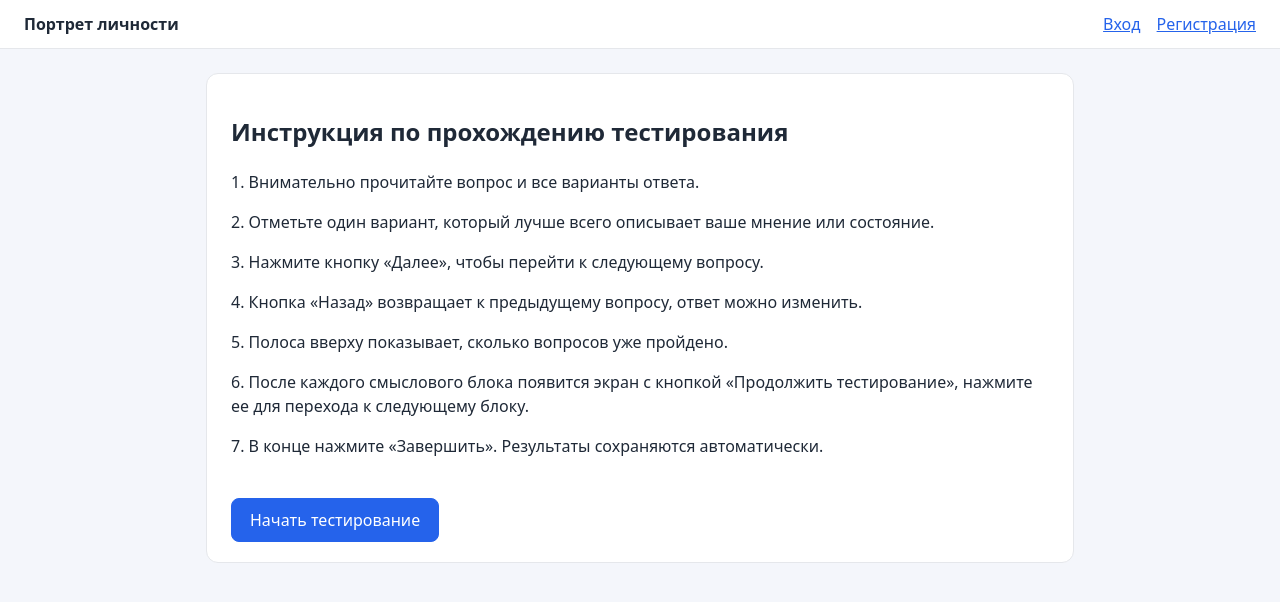
After one commit to bronyfail-cmd/MIET, a Flask app: template app/templates/instruction.html in a window 1280 px wide. The commit adds this page. Shown: the top 602 px of the page. Run offline with Flask 3, Linux system fonts and the light colour scheme; the template is opened without the code that fills it, so the values that code supplies are empty.

Commit message:
Add files via upload

```diff
--- /dev/null
+++ b/app/templates/instruction.html
@@ -0,0 +1,16 @@
+{% extends "base.html" %}
+{% block title %}Инструкция{% endblock %}
+{% block content %}
+<section class="card">
+  <h1>Инструкция по прохождению тестирования</h1>
+  <p>1. Внимательно прочитайте вопрос и все варианты ответа.</p>
+  <p>2. Отметьте один вариант, который лучше всего описывает ваше мнение или состояние.</p>
+  <p>3. Нажмите кнопку «Далее», чтобы перейти к следующему вопросу.</p>
+  <p>4. Кнопка «Назад» возвращает к предыдущему вопросу, ответ можно изменить.</p>
+  <p>5. Полоса вверху показывает, сколько вопросов уже пройдено.</p>
+  <p>6. После каждого смыслового блока появится экран с кнопкой «Продолжить тестирование», нажмите ее для перехода к следующему блоку.</p>
+  <p>7. В конце нажмите «Завершить». Результаты сохраняются автоматически.</p>
+  <br>
+  <a class="btn" href="{{ url_for('web.survey', attempt_id=attempt_id) }}">Начать тестирование</a>
+</section>
+{% endblock %}
--- a/app/templates/survey.html
+++ b/app/templates/survey.html
@@ -3,9 +3,8 @@
 {% block content %}
 <section class="card">
   <div class="progress"><div style="width: {{ progress.percent }}%"></div></div>
-  <p class="muted">Вопрос {{ position + 1 }} из {{ total }} · отвечено {{ progress.done }} · {{ method.title }}</p>
-  {% if method.demo %}<p class="muted">Демо-методика: вопросы-заглушки.</p>{% endif %}
-  {% if block_errors %}<div class="flash error">Часть блоков недоступна: {{ block_errors|map(attribute='method_id')|join(', ') }}</div>{% endif %}
+  <p class="muted">Вопрос {{ position + 1 }} из {{ total }} · отвечено {{ progress.done }}</p>
+  {% if block_errors %}<div class="flash error">Часть блоков временно недоступна.</div>{% endif %}
   <h2>{{ q.text }}</h2>
   <form method="post">
     <input type="hidden" name="_csrf" value="{{ csrf_token }}">
@@ -17,7 +16,6 @@
     </div>
     <div class="actions">
       <button class="btn ghost" name="action" value="prev" formnovalidate {% if position == 0 %}disabled{% endif %}>Назад</button>
-      <button class="btn ghost" name="action" value="skip" formnovalidate>Пропустить</button>
       {% if is_last %}
         <button class="btn" name="action" value="finish">Завершить</button>
       {% else %}
```
Also changed, not shown: app/templates/interstitial.html (added, +12 -0 lines), app/templates/result.html (+6 -32 lines).
